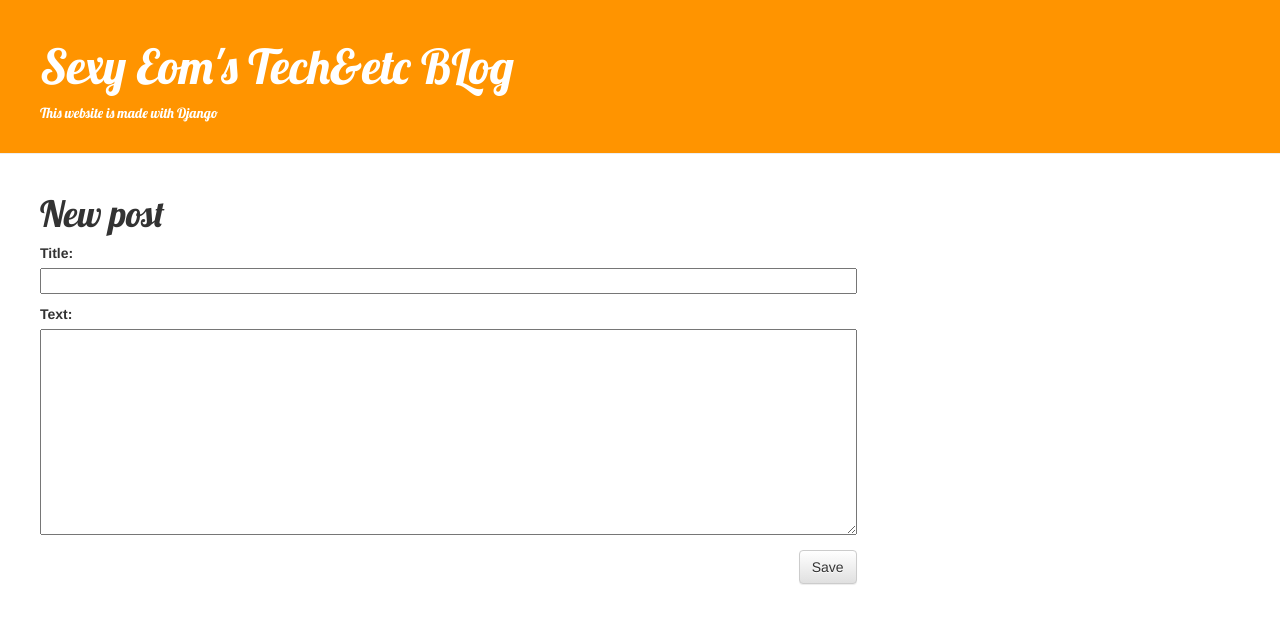
After one commit to ejh200/my-first-blog, a Django app: page /post/new in a window 1280 px wide. The commit adds this page. Shown: the top 624 px of the page. Run offline with Django 3.2, Linux system fonts and the light colour scheme; some libraries are stand-ins or nearby versions.

Commit message:
Added views to create/edit blog post inside the site.

```diff
--- /dev/null
+++ b/blog/forms.py
@@ -0,0 +1,8 @@
+from django import forms
+from .models import Post
+
+class PostForm(forms.ModelForm):
+
+	class Meta:
+		model = Post
+		fields = ('title', 'text',)
--- a/blog/static/css/blog.css
+++ b/blog/static/css/blog.css
@@ -45,12 +45,12 @@ This is a class: page-header group.
 	color: #828282;
 }
 
-.save
+.save, .btn
 {
 	float: right;
 }
 
-.post-form txtarea, .post-form input
+.post-form textarea, .post-form input
 {
 	width: 100%;
 }
--- a/blog/templates/blog/base.html
+++ b/blog/templates/blog/base.html
@@ -10,7 +10,10 @@
 	</head>
 	<body>
 		<div class="page-header">
-			<h1><a href="{% url 'post_list' %}">Sexy Eom's Tech&etc BLog</a></h1>
+			{% if user.is_authenticated %}
+				<a href="{% url 'post_new' %}" class="top-menu"><span class="glyphicon glyphicon-plus"></span></a>
+			{% endif %}
+			<h1><a href="/">Sexy Eom's Tech&etc BLog</a></h1>
 			<p>This website is made with Django</p>
 
 		</div>
--- /dev/null
+++ b/blog/templates/blog/post_edit.html
@@ -0,0 +1,9 @@
+{% extends 'blog/base.html' %}
+
+{% block content %}
+	<h1>New post</h1>
+	<form method="POST" class="post-form">{% csrf_token %}
+		{{ form.as_p }}
+		<button type="submit" class="save btn btn-default">Save</button>
+	</form>
+{% endblock %}
--- a/blog/urls.py
+++ b/blog/urls.py
@@ -4,5 +4,6 @@ from . import views
 urlpatterns = [
 	path('', views.post_list, name = 'post_list'),
 	path('post/<int:pk>/', views.post_detail, name='post_detail'),
-
+	path('post/new', views.post_new, name='post_new'),
+	path('post/<int:pk>/edit/', views.post_edit, name='post_edit'),
 ]
--- a/blog/views.py
+++ b/blog/views.py
@@ -1,15 +1,44 @@
-from django.shortcuts import render, get_object_or_404
+from django.shortcuts import render, get_object_or_404, redirect
 from django.utils import timezone
 from .models import Post
+from .forms import PostForm
 
 
 # Create your views here.
 
 def post_list(request):
-	posts = Post.objects.filter(published_date__lte=timezone.now()).order_by('published_date')
+	posts = Post.objects.filter(published_date__lte=timezone.now()).order_by('-published_date')
 	return render(request, 'blog/post_list.html', {'posts': posts})
 
 
 def post_detail(request, pk):
 	post = get_object_or_404(Post, pk=pk)
 	return render(request, 'blog/post_detail.html', {'post': post})
+
+def post_new(request):
+	if request.method == "POST":
+		form = PostForm(request.POST)
+		if form.is_valid():
+			post = form.save(commit=False)
+			post.author = request.user
+			post.published_date = timezone.now()
+			post.save()
+			return redirect('post_detail', pk=post.pk)
+	else:
+		form = PostForm()
+	return render(request, 'blog/post_edit.html', {'form': form})
+
+
+def post_edit(request, pk):
+    post = get_object_or_404(Post, pk=pk)
+    if request.method == "POST":
+        form = PostForm(request.POST, instance=post)
+        if form.is_valid():
+            post = form.save(commit=False)
+            post.author = request.user
+            post.published_date = timezone.now()
+            post.save()
+            return redirect('post_detail', pk=post.pk)
+    else:
+        form = PostForm(instance=post)
+    return render(request, 'blog/post_edit.html', {'form': form})
```
Also changed, not shown: blog/templates/blog/post_detail.html (+6 -1 lines).
